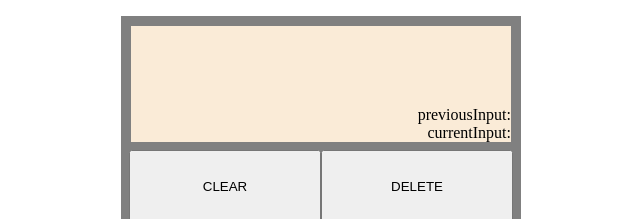
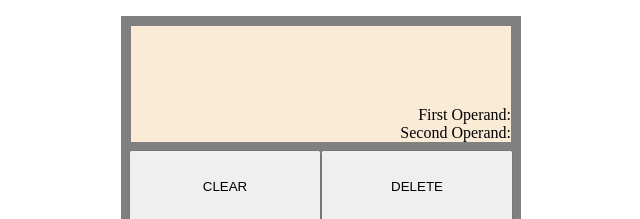
Before and after one commit to AyatBaesh/Calculator, a plain HTML site: page index.html in a window 1280 px wide. Shown: the top 219 px of the page, 319-959 px from the left. Drawn offline with Linux system fonts and the light colour scheme.

Commit message:
typos edited

```diff
--- a/index.html
+++ b/index.html
@@ -11,9 +11,9 @@
   <body>
     <div class="calculator">
       <div class="display">
-        previousInput:
+        First Operand:
         <div id="previousInput"></div>
-        currentInput:
+        Second Operand:
         <div id="currentInput"></div>
       </div>
       <div class="keyboard">
```
